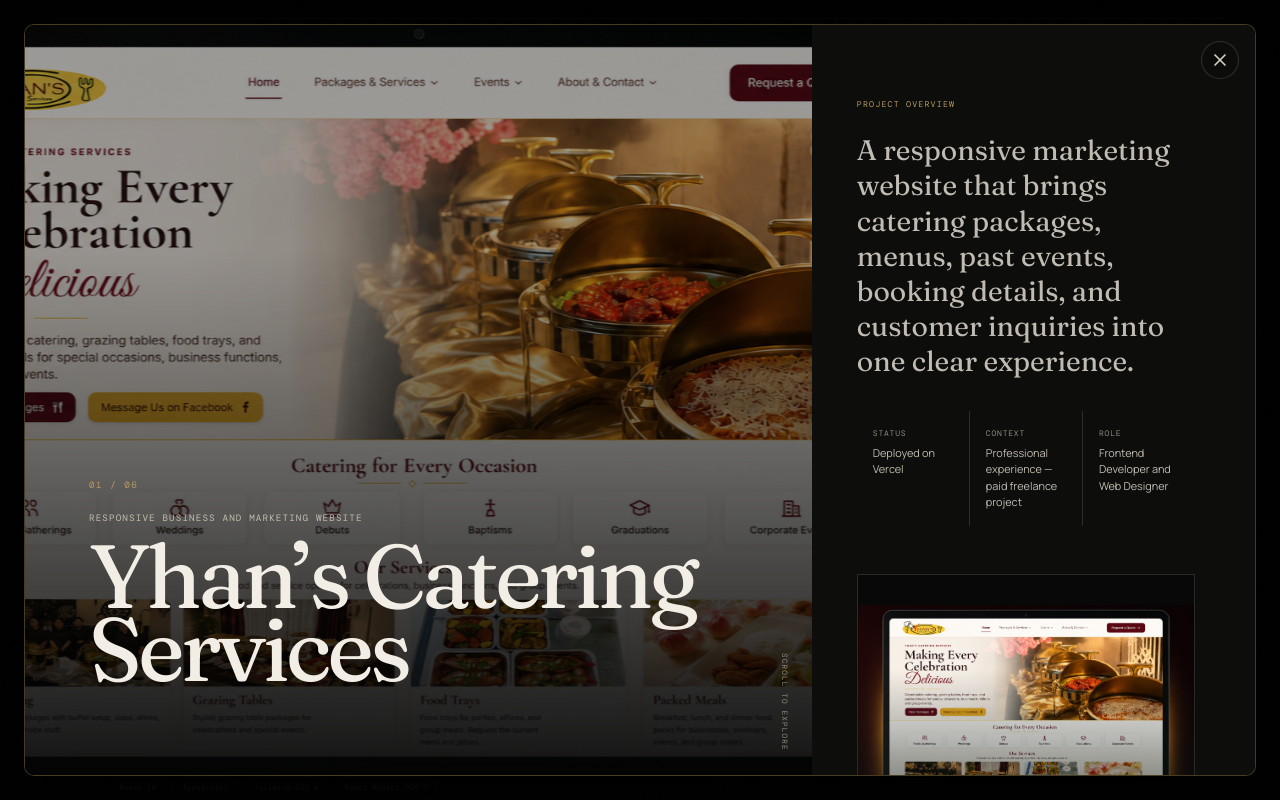
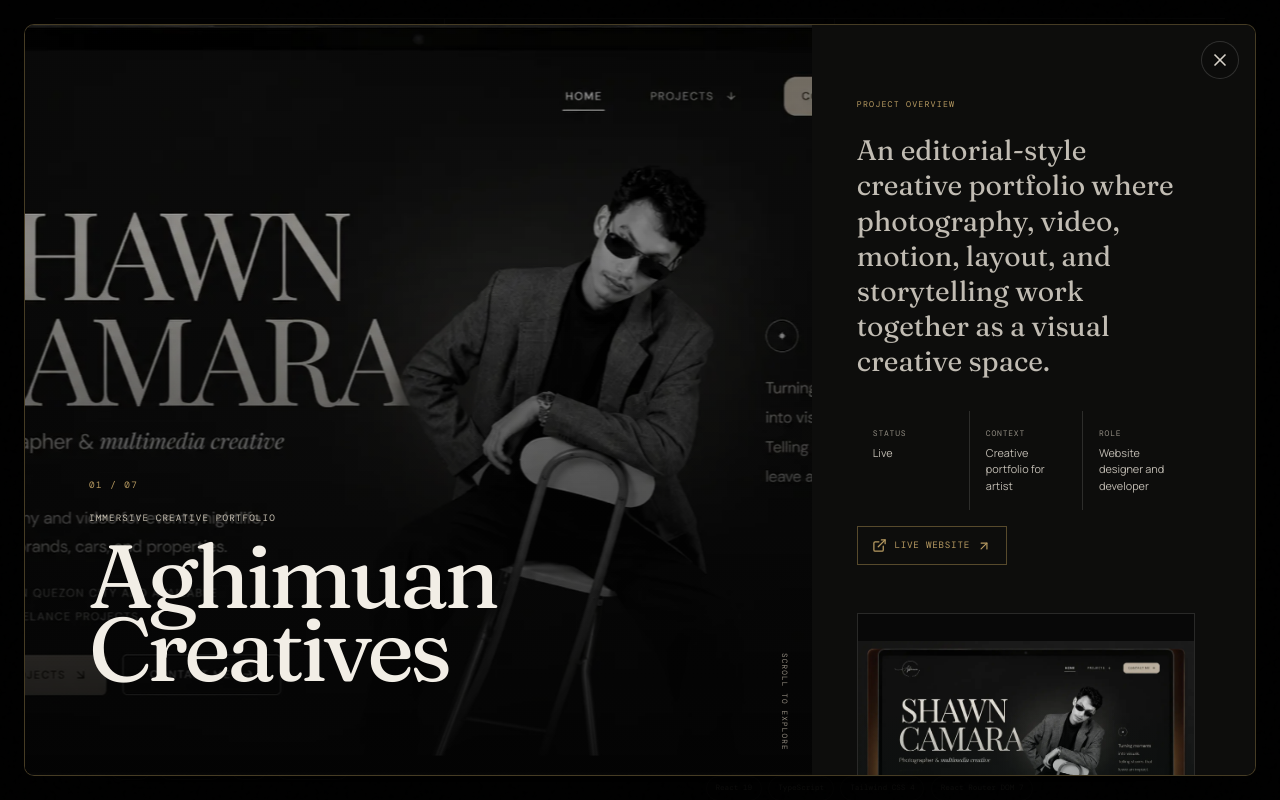
Before and after one commit to sean-camara/sean-camara-portfolio, a React (Vite) app: page / in a window 1280 px wide. Both pictures are taken after a click on the button 341 px from the left and 1579 px from the top of the page. Shown: the part 1179-1979 px from the top of the page. Built offline with nearby package versions, Linux system fonts and the light colour scheme; a web font is replaced by a local one.

Commit message:
Add Aghimuan Creatives project

```diff
--- a/src/components/About.tsx
+++ b/src/components/About.tsx
@@ -10,10 +10,10 @@
 
         <figure className="about-workspace" data-parallax data-parallax-speed="1.1" data-tilt>
           <img
-            src="/assets/sean-workspace.webp"
-            alt="Sean John Camara working at his laptop"
-            width="1537"
-            height="1023"
+            src="/assets/sean-beach-portrait.webp"
+            alt="Sean John Camara on a beach at sunset"
+            width="1138"
+            height="1403"
             loading="lazy"
             decoding="async"
           />
@@ -22,8 +22,7 @@
         <div className="about-copy" data-reveal="right">
           <span className="about-index">01 / 04</span>
           <p className="about-lead">
-            I am Sean John Camara, a junior frontend developer focused on responsive,
-            accessible React and Next.js interfaces.
+            Frontend developer building thoughtful interfaces.
           </p>
           <p>
             I connect interfaces to REST APIs, authentication, data services, tests, and
--- a/src/components/ProjectShowcase.tsx
+++ b/src/components/ProjectShowcase.tsx
@@ -126,6 +126,11 @@
                   <div><dt>Context</dt><dd>{selectedProject.context}</dd></div>
                   <div><dt>Role</dt><dd>{selectedProject.role}</dd></div>
                 </dl>
+                {selectedProject.links.filter((link) => link.kind === "demo").map((link) => (
+                  <a className="project-modal-live-link" href={link.url} target="_blank" rel="noopener noreferrer" key={link.url}>
+                    <ExternalLink size={15} />{link.label}<ArrowUpRight size={14} />
+                  </a>
+                ))}
               </div>
 
               {selectedProject.gallery && selectedProject.gallery.length > 0 && (
--- a/src/data/projects.ts
+++ b/src/data/projects.ts
@@ -1,4 +1,4 @@
-export type ProjectKind = "yhans" | "applyph" | "rmv" | "academia" | "flowmoney" | "shelflife";
+export type ProjectKind = "aghimuan" | "yhans" | "applyph" | "rmv" | "academia" | "flowmoney" | "shelflife";
 
 export type ProjectLink = {
   label: string;
@@ -42,6 +42,46 @@
 };
 
 export const projects: Project[] = [
+  {
+    title: "Aghimuan Creatives",
+    type: "Immersive creative portfolio",
+    status: "Live",
+    context: "Creative portfolio for artist",
+    role: "Website designer and developer",
+    summary: "An immersive creative portfolio transforming visual work into an experience.",
+    description: "An editorial-style creative portfolio where photography, video, motion, layout, and storytelling work together as a visual creative space.",
+    tech: ["React", "TypeScript", "Vite", "React Router", "Tailwind CSS", "Lucide React", "WebP", "MP4"],
+    highlights: [
+      "Immersive dark editorial art direction",
+      "Motion-led storytelling and scroll-driven visual sections",
+      "Portfolio archive across portraits, events, fashion, nightlife, automotive, brand, and property work",
+      "Video reel support with poster images",
+      "Category filters for intentional project discovery",
+      "Responsive layouts, swipeable work rails, and mobile snap scrolling",
+      "Grayscale-to-color hover interactions and touch-friendly alternatives",
+      "Optimized imagery, video assets, transparent branding, and reduced-motion support",
+      "Direct inquiry paths, social links, and downloadable CV",
+    ],
+    links: [
+      { label: "Live Website", url: "https://www.aghimuancreatives.site", kind: "demo" },
+    ],
+    imageUrl: "/assets/aghimuan-creatives-showcase.webp",
+    visual: "aghimuan",
+    gallery: [
+      { src: "/assets/aghimuan-creatives-showcase.webp", alt: "Aghimuan Creatives portfolio website displayed on a tablet", caption: "Creative portfolio homepage" },
+    ],
+    caseStudy: {
+      problem: "Aghimuan Creatives needed a central platform for a broad range of photography, videography, event, fashion, automotive, brand, and film work. A typical grid portfolio would not fully communicate the creative identity and emotion behind the work.",
+      solution: "Created an immersive, editorial-style creative portfolio that feels like exploring a visual archive. Motion, atmosphere, intentional layouts, and interaction give each body of work presence while keeping services, projects, and contact details easy to find.",
+      architecture: "A lightweight React single-page application with a creative studio homepage and a filterable /projects visual archive. Reusable React components, typed portfolio data, shared design tokens, and custom route-scroll behavior power the interface.",
+      challenges: ["Organizing a wide range of creative work without making the archive feel cluttered", "Making the website feel creatively alive while preserving clarity, performance, and mobile usability", "Creating touch-friendly alternatives for interactions that rely on hover on desktop"],
+      decisions: ["Used a dark, minimal visual system so the imagery remains central", "Used editorial layouts and layered motion to create atmosphere instead of a standard corporate structure", "Organized work as a filterable visual archive so variety feels curated", "Optimized photographs into WebP assets and used video posters to balance quality with loading speed", "Added reduced-motion support and lightweight requestAnimationFrame behavior"],
+      testing: "The project passes TypeScript type checking and the Vite production build process. It has been refined for responsive layouts, mobile navigation, touch interaction, visual scrolling behavior, and reduced-motion preferences.",
+      deployment: "Live at www.aghimuancreatives.site and delivered as a Vite static production build for fast, reliable web hosting.",
+      lessons: ["Creative portfolios should feel as intentional as the work they showcase", "The strongest result came from treating the website as part of the creative output itself", "Visual expression must be balanced with structure, speed, accessibility, and ease of exploration"],
+      limitation: "New portfolio work is currently added through local project data and requires redeployment. A future CMS would make curation and updates easier without touching the codebase.",
+    },
+  },
   {
     title: "Yhan’s Catering Services",
     type: "Responsive business and marketing website",
--- a/src/styles.css
+++ b/src/styles.css
@@ -581,6 +581,8 @@
 .project-meta div { padding: 1rem; background: #0d0d0c; }
 .project-meta dt { color: #918c82; font-family: var(--font-mono); font-size: .5rem; letter-spacing: .1em; text-transform: uppercase; }
 .project-meta dd { margin: .4rem 0 0; color: #c1bcb3; font-size: .68rem; line-height: 1.5; }
+.project-modal-live-link { display: inline-flex; align-items: center; gap: .45rem; margin-top: 1rem; padding: .7rem .9rem; border: 1px solid rgba(201,169,92,.4); color: var(--gold); font-family: var(--font-mono); font-size: .58rem; letter-spacing: .08em; text-transform: uppercase; transition: border-color 180ms ease, background 180ms ease; }
+.project-modal-live-link:hover { border-color: var(--gold); background: rgba(201,169,92,.08); }
 .project-modal-evidence { margin-top: 3rem; border-top: 1px solid var(--line); }
 .project-gallery { position: relative; margin: 3rem 0 0; border: 1px solid var(--line); background: #080808; outline: none; }
 .project-gallery:focus-visible { border-color: var(--gold); }
```
Also changed, not shown: public/assets/aghimuan-creatives-showcase.webp (added), public/assets/sean-beach-portrait.webp (added).
